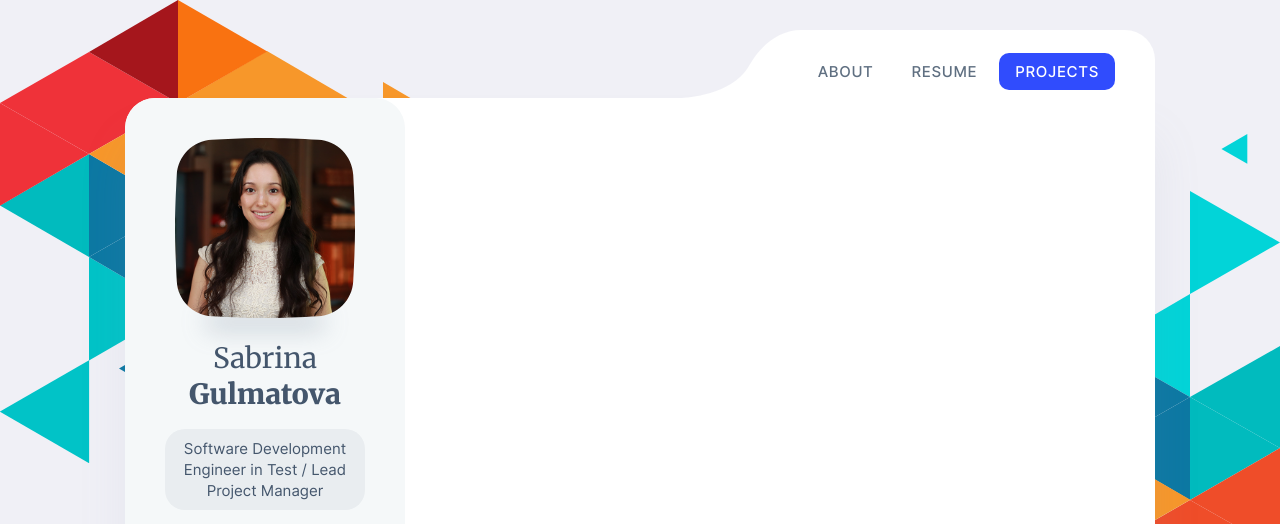
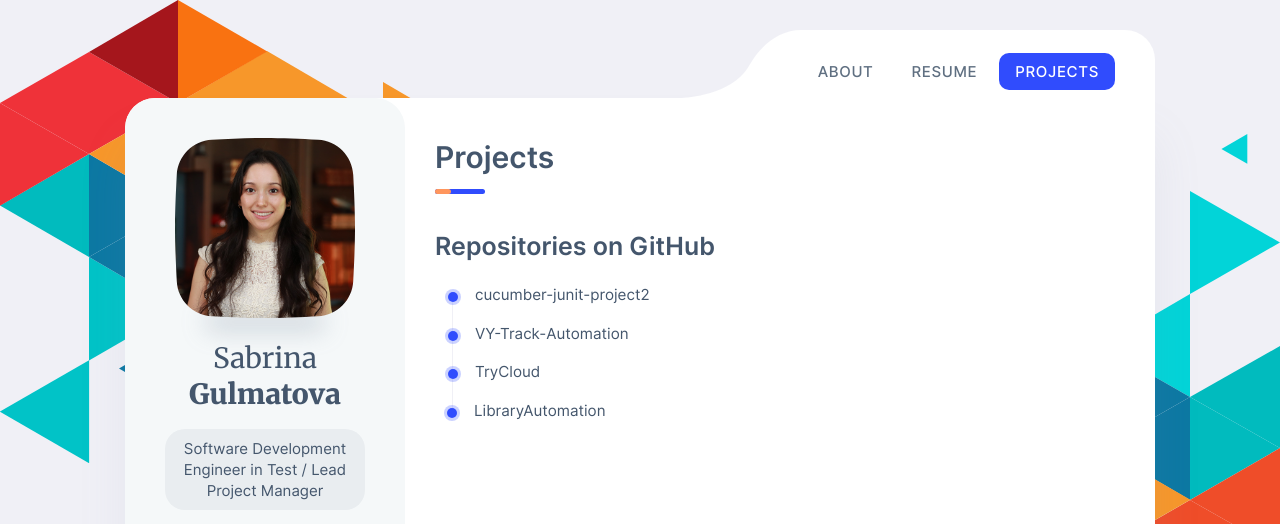
Before and after one commit to Gulmatova/Gulmatova.github.io, a plain HTML site: page index.html in a window 1280 px wide. Both pictures are taken after a click on the link "PROJECTS". Shown: the top 524 px of the page. Drawn offline with Linux system fonts and the light colour scheme; files whose address does not match are found by name; a web font is replaced by a local one.

Commit message:
Update index.html

```diff
--- a/index.html
+++ b/index.html
@@ -96,7 +96,9 @@
 
 			    <!-- RESUME -->
 		        <div id="resume-tab" class="tabcontent">
-                    <div class="section mt-0">
+
+
+				   <div class="section mt-0">
 		                <h1 class="title title--h1 title__separate">Resume</h1>
 				    </div>
 
@@ -303,6 +305,45 @@
 
 			    </div>
 
+
+					    <!-- RESUME -->
+		        <div id="portfolio-tab" class="tabcontent">
+
+			   <div class="section mt-0">
+		                <h1 class="title title--h1 title__separate">Projects</h1>
+				    </div>
+
+
+				    <div class="section">
+					    <h2 class="title title--h2">Repositories on GitHub</h2>
+					    <div class="timeline">
+						    <!-- Item -->
+						    <article class="timeline__item">
+							    <h5 class="title title--h3 timeline__title" style="font-weight: normal; font-size: 0.95rem;">cucumber-junit-project2</h5>
+						    </article>
+
+						    <article class="timeline__item">
+							    <h5 class="title title--h3 timeline__title" style="font-weight: normal; font-size: 0.95rem;">VY-Track-Automation</h5>
+						    </article>
+
+							<article class="timeline__item">
+							    <h5 class="title title--h3 timeline__title" style="font-weight: normal; font-size: 0.95rem;">TryCloud</h5>
+						    </article>
+
+							<article class="timeline__item">
+							    <h5 class="title title--h3 timeline__title" style="font-weight: normal; font-size: 0.95rem;">LibraryAutomation</h5>
+						    </article>
+
+					    </div>
+                    </div>
+
+
+
+
+
+				</div>
+
+
 			</div><!-- Content End -->
 		</div><!-- Wrapper End -->
     </main>
```
